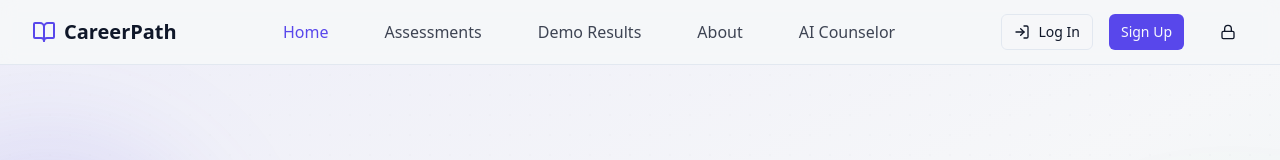
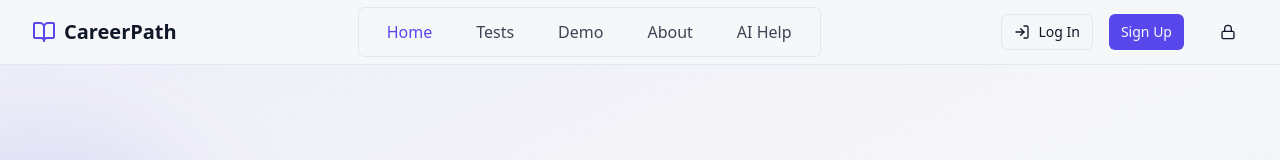
Before and after one commit to rohit2345-cmd/vidya-career-compass-86, a React (Vite) app: page / in a window 1280 px wide. Shown: the top 160 px of the page. Built offline with nearby package versions, Linux system fonts and the light colour scheme.

Commit message:
Fix: Navbar UI improvements
- Added a border to the navbar.
- Addressed multi-line display in tab view.
- Renamed navigation links for brevity and consistency.

```diff
--- a/src/components/MobileNav.tsx
+++ b/src/components/MobileNav.tsx
@@ -37,7 +37,7 @@ const MobileNav = () => {
             </DrawerClose>
           </div>
 
-          <nav className="flex flex-col gap-4 mb-10">
+          <nav className="flex flex-col gap-4 mb-10 border rounded-md p-4">
             <DrawerClose asChild>
               <Link to="/" className={`text-lg py-2 ${isActive("/") ? "text-primary font-medium" : "text-foreground/80"}`}>
                 Home
@@ -45,17 +45,22 @@ const MobileNav = () => {
             </DrawerClose>
             <DrawerClose asChild>
               <Link to="/assessments" className={`text-lg py-2 ${isActive("/assessments") ? "text-primary font-medium" : "text-foreground/80"}`}>
-                Assessments
+                Tests
               </Link>
             </DrawerClose>
             <DrawerClose asChild>
               <Link to="/results-demo" className={`text-lg py-2 ${isActive("/results-demo") ? "text-primary font-medium" : "text-foreground/80"}`}>
-                Demo Results
+                Demo
               </Link>
             </DrawerClose>
             <DrawerClose asChild>
               <Link to="/about" className={`text-lg py-2 ${isActive("/about") ? "text-primary font-medium" : "text-foreground/80"}`}>
                 About
+              </Link>
+            </DrawerClose>
+            <DrawerClose asChild>
+              <Link to="/ai-counselor" className={`text-lg py-2 ${isActive("/ai-counselor") ? "text-primary font-medium" : "text-foreground/80"}`}>
+                AI Help
               </Link>
             </DrawerClose>
           </nav>
--- a/src/components/Navbar.tsx
+++ b/src/components/Navbar.tsx
@@ -22,21 +22,21 @@ const Navbar = () => {
           </Link>
         </div>
 
-        <nav className="hidden md:flex items-center gap-6">
+        <nav className="hidden md:flex items-center gap-3 px-3 py-1 border rounded-md">
           <Link to="/" className={isActive("/") ? "nav-link-active" : "nav-link"}>
             Home
           </Link>
           <Link to="/assessments" className={isActive("/assessments") ? "nav-link-active" : "nav-link"}>
-            Assessments
+            Tests
           </Link>
           <Link to="/results-demo" className={isActive("/results-demo") ? "nav-link-active" : "nav-link"}>
-            Demo Results
+            Demo
           </Link>
           <Link to="/about" className={isActive("/about") ? "nav-link-active" : "nav-link"}>
             About
           </Link>
           <Link to="/ai-counselor" className={isActive("/ai-counselor") ? "nav-link-active" : "nav-link"}>
-            AI Counselor
+            AI Help
           </Link>
         </nav>
 
```
